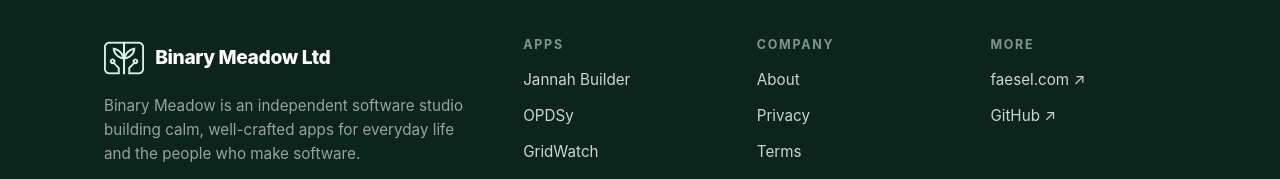
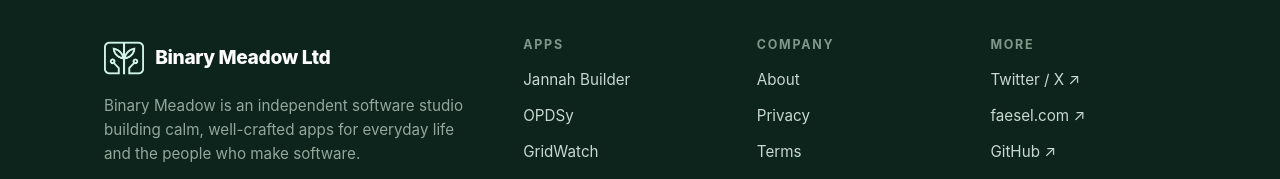
Before and after one commit to faesel/binary-meadow, a Next.js app: page / in a window 1280 px wide. Shown: the part 2608-2787 px from the top of the page. Built offline with nearby package versions, Linux system fonts and the light colour scheme.

Commit message:
feat(site): add Binary Meadow Twitter/X profile links

```diff
--- a/src/app/layout.tsx
+++ b/src/app/layout.tsx
@@ -51,6 +51,8 @@ export const metadata: Metadata = {
   },
   twitter: {
     card: 'summary_large_image',
+    site: company.twitter,
+    creator: company.twitter,
     title: `${company.name} — ${company.tagline}`,
     description: company.description,
     images: ['/og/binary-meadow.png'],
--- a/src/components/Footer.tsx
+++ b/src/components/Footer.tsx
@@ -61,6 +61,15 @@ export default function Footer() {
             <h3 className={styles.colTitle}>More</h3>
             <ul>
               <li>
+                <a
+                  href={company.twitterUrl}
+                  target="_blank"
+                  rel="noopener noreferrer"
+                >
+                  Twitter / X ↗
+                </a>
+              </li>
+              <li>
                 <a href={company.founderUrl} target="_blank" rel="noopener noreferrer">
                   faesel.com ↗
                 </a>
--- a/src/lib/jsonld.tsx
+++ b/src/lib/jsonld.tsx
@@ -25,6 +25,7 @@ export function organizationSchema() {
     logo: `${company.url}/apps/binary-meadow-mark.png`,
     email: company.email,
     description: company.description,
+    sameAs: [company.twitterUrl],
     foundingLocation: company.registeredOffice,
     founder: {
       '@type': 'Person',
--- a/src/lib/site.ts
+++ b/src/lib/site.ts
@@ -6,6 +6,8 @@ export const company = {
     'Binary Meadow is an independent software studio building calm, well-crafted apps for everyday life and the people who make software.',
   url: 'https://www.binarymeadow.com',
   email: 'hello@binarymeadow.com',
+  twitter: '@binarymeadow',
+  twitterUrl: 'https://twitter.com/binarymeadow',
   // UK company registration details — replace placeholders with the official record.
   companyNumber: '17302587',
   registeredOffice: 'London, United Kingdom',
```
